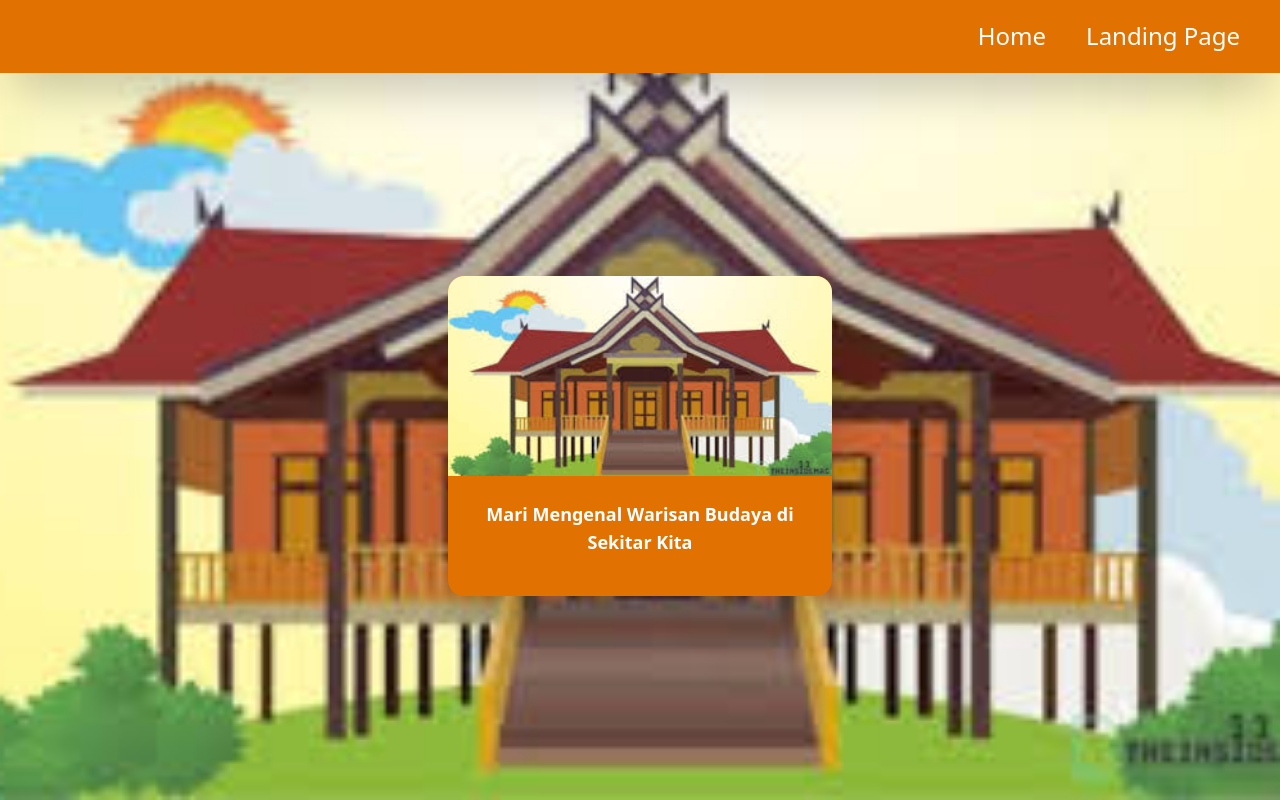
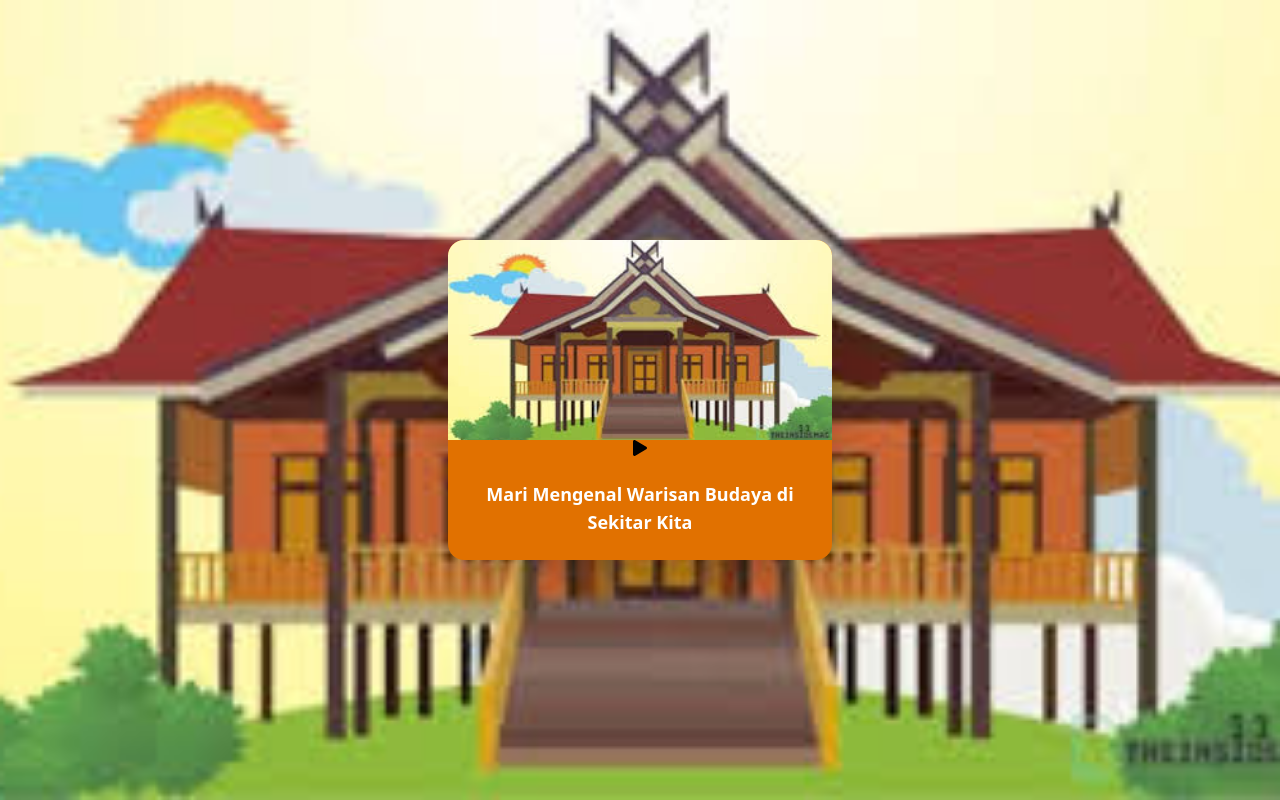
Before and after one commit to salman-ctrl/media-ajar, a React (Vite) app: page /home in a window 1280 px wide. Built offline with nearby package versions, Linux system fonts and the light colour scheme.

Commit message:
delete navbar from home

```diff
--- a/src/Component/Home.jsx
+++ b/src/Component/Home.jsx
@@ -8,11 +8,11 @@ const Home = () => {
             className="h-screen w-screen bg-cover bg-center overflow-hidden flex flex-col"
             style={{ backgroundImage: `url(${bg})` }}
         >
-            <Navbar />
             <div className='w-full h-full flex justify-center items-center'>
                 <div className=' h-80 relative w-96 bg-amber-600 rounded-2xl shadow-2xl overflow-hidden flex flex-col hover:scale-110 transition-all duration-700'>
                     <img src={bg} alt="" className='h-50 w-full object-cover relative' />
                     <div className='absolutes inset-0 flex justify-center'>
+                        <FaPlay />
                     </div>
 
                     <div className='p-6 flex flex-col items-center text-center'>
```
